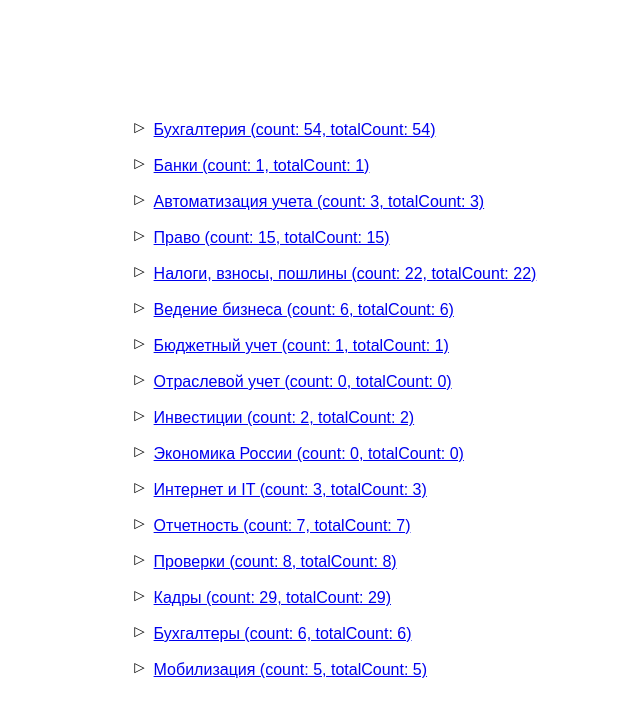
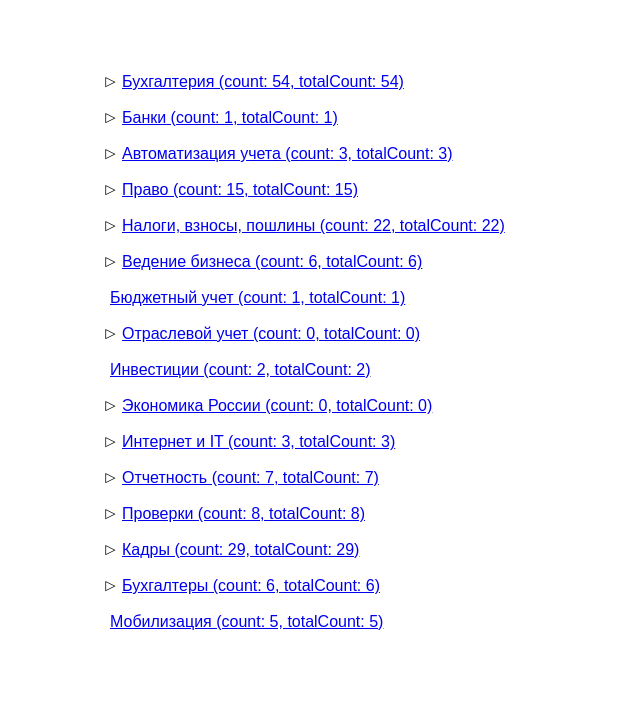
Before and after one commit to yanakukhta5/recursive_component, a Vue app: page / in a window 1280 px wide. Shown: the top 716 px of the page, without its empty margins (305-945 px from the left). Built offline with nearby package versions, Linux system fonts and the light colour scheme; data requests are answered from the project's data file.

Commit message:
add recursive component

```diff
--- a/src/App.vue
+++ b/src/App.vue
@@ -10,10 +10,11 @@ import Tree from './components/Tree.vue'
 
 <style scoped>
  .app {
+  width: 450px;
+  display: flex;
   min-height: 100vh;
-  display: flex;
-  justify-content: center;
-  align-items: center;
+  margin: 8vh auto;
+  flex-direction: column;
   color: black;
   font-family: Arial, Helvetica, sans-serif;
  }
--- a/src/components/Branch.vue
+++ b/src/components/Branch.vue
@@ -4,7 +4,8 @@ import { IBranch } from '../types/branch.js'
 import Tree from './Tree.vue'
 
  export default defineComponent({
- props: ['branch'],
+  name: 'rec',
+ props: ['url', 'title', 'count', 'children'],
  data(){
   return {
    tree: [] as PropType<IBranch[]>,
@@ -19,6 +20,9 @@ import Tree from './Tree.vue'
     buttonRotate(){
      (this.$refs.button as HTMLButtonElement).classList.toggle('button_close');
      (this.$refs.button as HTMLButtonElement).classList.toggle('button_open')
+    },
+    listShow(){
+      (this.$refs.list as HTMLUListElement).classList.toggle('child-list_show')
     }
   }
 })
@@ -26,13 +30,39 @@ import Tree from './Tree.vue'
 
 <template>
   <li class="parent parent_close">
-   <button i-if="branch.children" ref="button" @click="buttonRotate" class="button button_close"></button>
-   <a class="link" :href="'https://www.klerk.ru' + branch.url">{{ branch.title }} (count: {{ branch.count }}, totalCount: {{ branch.count }})</a>
-
+    <div class="content">
+      <button v-if="children.length" ref="button" @click="buttonRotate(), listShow()" class="button button_close"></button>
+      <a class="link" :href="'https://www.klerk.ru' + url">{{ title }} (count: {{ count }}, totalCount: {{ count }})</a>
+    </div>
+    <ul v-if="title" class="child-list list" ref="list">
+      <div class="div" v-if="children.length">
+        <rec v-for="branch in children"
+        :url="branch.url"
+        :title="branch.title"
+        :count="branch.count"
+        :children="(branch.children ? branch.children : 0)" />
+      </div>
+    </ul>
   </li>
 </template>
 
 <style scoped lang="scss">
+.content{
+  display: flex;
+}
+.child-list{
+  display: none;
+}
+.child-list_show{
+  display: block;
+}
+.parent {
+  display: flex;
+  flex-direction: column;
+  &_close{
+    margin: 10px 0 0 30px;
+  }
+}
  .button {
   width: 12px;
   height: 12px;
@@ -46,17 +76,18 @@ import Tree from './Tree.vue'
   &:before {
    content: '△';
    position: relative;
-   top: -2px;
-   left: -2px;
+   top: 3px;
+   left: 2px;
   }
   &_open {
     transform: rotate(180deg);
     &:before{
-     left: 1px;
+      top: -3px;
+      left: 6px;
     }
   }
   &_close {
-    transform: rotate(90deg)
+    transform: rotate(90deg);
   }
  }
 </style>
--- a/src/components/Tree.vue
+++ b/src/components/Tree.vue
@@ -1,9 +1,12 @@
 <template>
-  <div>
-  <ul v-for="branch in tree" class="list">
-    <Branch :branch="branch" :key="branch.id" />
-  </ul>
-</div>
+      <ul v-for="(branch, index) in tree" :key="index" class="list">
+        <Branch
+            :url = branch.url
+            :title = branch.title
+            :count = branch.count
+            :children = branch.children
+        />
+      </ul>
 </template>
 
 <script lang="ts">
@@ -33,12 +36,12 @@ export default defineComponent({
 
 <style scoped lang="scss">
 .list {
+  margin-right: auto;
   display: flex;
   flex-direction: column;
 }
  .parent{
   display: flex;
-  align-items: center;
   gap: 8px;
   text-align: left;
   margin: 10px 0px;
```
Also changed, not shown: src/components/Root.vue (deleted, +0 -7 lines).
